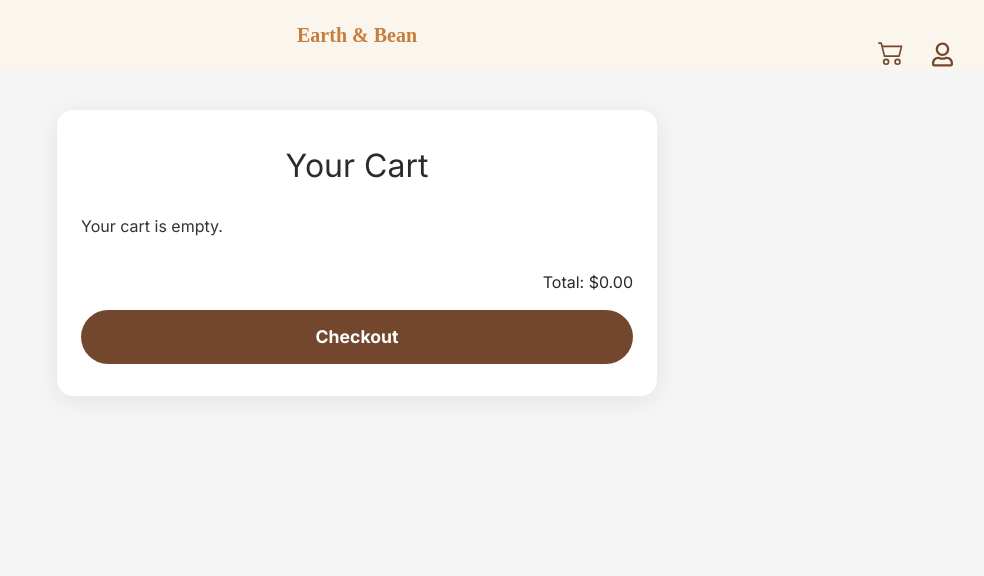
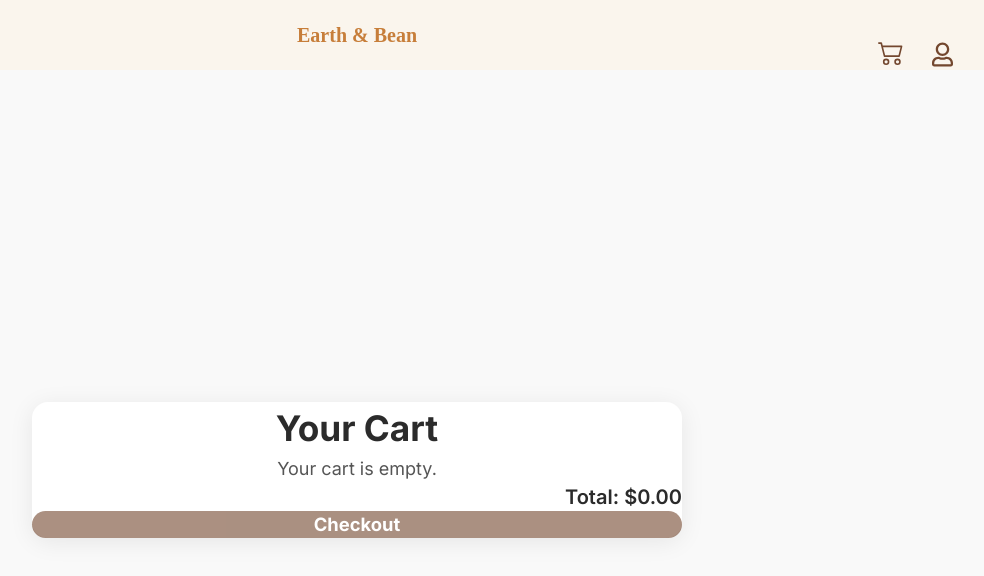
Before and after one commit to oyelestepe/earth_bean, a React (Vite) app in the folder earth_bean/: page /cart in a window 1280 px wide. Shown: the top 576 px of the page, without its empty margins (283-1267 px from the left). Built offline with nearby package versions, Linux system fonts and the light colour scheme; the HTML template or start-up script is replaced by a standard one; a web font is replaced by a local one.

Commit message:
refactor: enhance Cart and Footer components with improved styling and layout

```diff
--- a/earth_bean/src/components/Cart.jsx
+++ b/earth_bean/src/components/Cart.jsx
@@ -1,15 +1,16 @@
-import React, { useMemo, useState } from 'react';
-import './componentCss/Cart.css';
-import { useSelector, useDispatch } from 'react-redux';
-import { updateQuantity } from '../store/cartSlice';
-import Navbar from './Navbar';
+import React, { useMemo, useState } from "react";
+import { useSelector, useDispatch } from "react-redux";
+import { updateQuantity } from "../store/cartSlice";
+import Navbar from "./Navbar";
 
 function Cart() {
-  const allProducts = useSelector(state => state.cart.products);
-  const products = useMemo(() => allProducts.filter(p => p.quantity > 0), [allProducts]);
+  const allProducts = useSelector((state) => state.cart.products);
+  const products = useMemo(
+    () => allProducts.filter((p) => p.quantity > 0),
+    [allProducts]
+  );
   const dispatch = useDispatch();
 
-  // Modal state
   const [showModal, setShowModal] = useState(false);
   const [productToRemove, setProductToRemove] = useState(null);
 
@@ -40,74 +41,99 @@ function Cart() {
   return (
     <>
       <Navbar />
-      <div className="cart-container">
-        <h1>Your Cart</h1>
-        <div className="cart-products">
-          {products.length === 0 && <p>Your cart is empty.</p>}
-          {products.map(product => (
-            <div className="cart-product" key={product.id}>
-              <img src={product.image} alt={product.name} width={80} />
-              <div>
-                <h3>{product.name}</h3>
-                <p>${product.price.toFixed(2)}</p>
-                <div>
-                  <button onClick={() => handleDecrease(product)}>-</button>
-                  <span style={{ margin: '0 10px' }}>{product.quantity}</span>
-                  <button onClick={() => dispatch(updateQuantity({ id: product.id, delta: 1 }))}>+</button>
+
+      {/* Sayfa ortalama */}
+      <div className="min-h-screen flex items-center justify-center bg-[#f9f9f9]">
+        <div className="max-w-[650px] w-full mx-auto bg-white rounded-[16px] shadow-[0_4px_24px_rgba(0,0,0,0.08)] px-8 py-10">
+          <h1 className="text-center mb-8 text-[2.2rem] font-bold text-[#2B2B2B]">
+            Your Cart
+          </h1>
+
+          <div className="flex flex-col gap-8 mb-10">
+            {products.length === 0 && (
+              <p className="text-center text-[#555] text-lg">
+                Your cart is empty.
+              </p>
+            )}
+
+            {products.map((product) => (
+              <div
+                key={product.id}
+                className="flex items-center gap-8 border-b border-[#eee] pb-6"
+              >
+                <img
+                  src={product.image}
+                  alt={product.name}
+                  className="w-32 h-32 rounded-lg shadow-[0_2px_8px_rgba(0,0,0,0.06)] object-cover"
+                />
+
+                <div className="flex-1">
+                  <h3 className="mb-2 text-[1.25rem] font-semibold text-[#73472e]">
+                    {product.name}
+                  </h3>
+                  <p className="mb-3 text-[#555] text-lg">
+                    ${product.price.toFixed(2)}
+                  </p>
+
+                  <div className="flex items-center">
+                    <button
+                      onClick={() => handleDecrease(product)}
+                      className="bg-[#846c3a] text-white border-none rounded-full w-9 h-9 text-[1.2rem] cursor-pointer transition-colors hover:bg-[#73472e] flex items-center justify-center"
+                    >
+                      −
+                    </button>
+
+                    <span className="mx-4 text-[#2B2B2B] text-lg">
+                      {product.quantity}
+                    </span>
+
+                    <button
+                      onClick={() =>
+                        dispatch(updateQuantity({ id: product.id, delta: 1 }))
+                      }
+                      className="bg-[#846c3a] text-white border-none rounded-full w-9 h-9 text-[1.2rem] cursor-pointer transition-colors hover:bg-[#73472e] flex items-center justify-center"
+                    >
+                      +
+                    </button>
+                  </div>
                 </div>
               </div>
-            </div>
-          ))}
+            ))}
+          </div>
+
+          <h2 className="text-right mt-6 text-[#2B2B2B] text-xl font-semibold">
+            Total: ${total.toFixed(2)}
+          </h2>
+
+          <button
+            disabled={products.length === 0}
+            className="w-full py-[14px] mt-6 bg-[#73472e] text-white border-none rounded-full text-[1.15rem] font-bold cursor-pointer transition-colors hover:bg-[#846c3a] disabled:opacity-60"
+          >
+            Checkout
+          </button>
         </div>
-        <h2>Total: ${total.toFixed(2)}</h2>
-        <button className="checkout-btn" disabled={products.length === 0}>Checkout</button>
       </div>
 
       {/* Modal */}
       {showModal && (
-        <div style={{
-          position: 'fixed',
-          top: 0, left: 0, right: 0, bottom: 0,
-          background: 'rgba(0,0,0,0.3)',
-          display: 'flex',
-          alignItems: 'center',
-          justifyContent: 'center',
-          zIndex: 2000
-        }}>
-          <div style={{
-            background: '#fff',
-            padding: '32px 24px',
-            borderRadius: 12,
-            boxShadow: '0 4px 24px rgba(0,0,0,0.12)',
-            minWidth: 300,
-            textAlign: 'center'
-          }}>
-            <p>Remove <b>{productToRemove?.name}</b> from cart?</p>
-            <div style={{ marginTop: 24, display: 'flex', justifyContent: 'center', gap: 16 }}>
+        <div className="fixed inset-0 bg-[rgba(0,0,0,0.3)] flex items-center justify-center z-[2000]">
+          <div className="bg-white px-6 py-8 rounded-[12px] shadow-[0_4px_24px_rgba(0,0,0,0.12)] min-w-[300px] text-center">
+            <p className="text-[#2B2B2B]">
+              Remove <b>{productToRemove?.name}</b> from cart?
+            </p>
+            <div className="mt-6 flex justify-center gap-4">
               <button
                 onClick={confirmRemove}
-                style={{
-                  background: '#73472e',
-                  color: '#fff',
-                  border: 'none',
-                  borderRadius: 8,
-                  padding: '8px 20px',
-                  fontWeight: 600,
-                  cursor: 'pointer'
-                }}
-              >Yes</button>
+                className="bg-[#73472e] text-white border-none rounded-md px-5 py-2 font-semibold cursor-pointer transition-colors hover:bg-[#846c3a]"
+              >
+                Yes
+              </button>
               <button
                 onClick={cancelRemove}
-                style={{
-                  background: '#eee',
-                  color: '#333',
-                  border: 'none',
-                  borderRadius: 8,
-                  padding: '8px 20px',
-                  fontWeight: 600,
-                  cursor: 'pointer'
-                }}
-              >No</button>
+                className="bg-[#eee] text-[#333] border-none rounded-md px-5 py-2 font-semibold cursor-pointer hover:bg-[#ddd]"
+              >
+                No
+              </button>
             </div>
           </div>
         </div>
--- a/earth_bean/src/components/Footer.jsx
+++ b/earth_bean/src/components/Footer.jsx
@@ -1,27 +1,39 @@
-import React from 'react'
-import './componentCss/Footer.css';
+import React from 'react';
 import { IoLogoGithub } from "react-icons/io5";
 import { FaInstagram } from "react-icons/fa";
 
 function Footer() {
   return (
-    <footer>
-      <ul className='footer-ul'>
-        <li className='footer-li'>
-        <a href="https://github.com/oyelestepe" target='_blank' className='footer-link'>
-          <IoLogoGithub className='footer-icon'/>
-        </a>
+    <footer className="bg-[rgba(250,245,237,0.3)] backdrop-blur-md p-3 bottom-0 w-full shadow-[0_-2px_5px_rgba(0,0,0,0.1)] z-[1]">
+      <ul className="flex justify-center list-none p-0">
+        <li className="mx-2.5">
+          <a
+            href="https://github.com/oyelestepe"
+            target="_blank"
+            rel="noopener noreferrer"
+            className="no-underline text-[#73472e] text-[20px] hover:text-[#a0522d]"
+          >
+            <IoLogoGithub className="text-[24px] text-[#73472e] hover:text-[#a0522d] transition-colors duration-200" />
+          </a>
         </li>
 
-        <li className='footer-li'>
-        <a href="" target='_blank' className='footer-link'>
-          <FaInstagram className='footer-icon'/>
-        </a>
+        <li className="mx-2.5">
+          <a
+            href=""
+            target="_blank"
+            rel="noopener noreferrer"
+            className="no-underline text-[#73472e] text-[20px] hover:text-[#a0522d]"
+          >
+            <FaInstagram className="text-[24px] text-[#73472e] hover:text-[#a0522d] transition-colors duration-200" />
+          </a>
         </li>
       </ul>
-      <p className='footer-text'>All rights reserved</p>
+
+      <p className="text-center mt-1.5 text-[14px] text-[#555]">
+        All rights reserved
+      </p>
     </footer>
-  )
+  );
 }
 
-export default Footer
+export default Footer;
--- a/earth_bean/src/components/componentCss/Cart.css
+++ /dev/null
@@ -1,86 +0,0 @@
-.cart-container {
-  max-width: 600px;
-  margin: 40px auto;
-  background: #fff;
-  border-radius: 16px;
-  box-shadow: 0 4px 24px rgba(0,0,0,0.08);
-  padding: 32px 24px;
-}
-
-.cart-container h1 {
-  text-align: center;
-  margin-bottom: 24px;
-  font-size: 2rem;
-  color: #2B2B2B;
-}
-
-.cart-products {
-  display: flex;
-  flex-direction: column;
-  gap: 24px;
-  margin-bottom: 32px;
-}
-
-.cart-product {
-  display: flex;
-  align-items: center;
-  gap: 24px;
-  border-bottom: 1px solid #eee;
-  padding-bottom: 16px;
-}
-
-.cart-product img {
-  border-radius: 8px;
-  box-shadow: 0 2px 8px rgba(0,0,0,0.06);
-}
-
-.cart-product h3 {
-  margin: 0 0 8px 0;
-  font-size: 1.1rem;
-  color: #73472e;
-}
-
-.cart-product p {
-  margin: 0 0 8px 0;
-  color: #555;
-}
-
-.cart-product button {
-  background: #846c3a;
-  color: #fff;
-  border: none;
-  border-radius: 50%;
-  width: 32px;
-  height: 32px;
-  font-size: 1.2rem;
-  cursor: pointer;
-  transition: background 0.2s;
-}
-
-.cart-product button:hover {
-  background: #73472e;
-}
-
-.checkout-btn {
-  width: 100%;
-  padding: 14px 0;
-  background: #73472e;
-  color: #fff;
-  border: none;
-  border-radius: 100px;
-  font-size: 1.1rem;
-  font-weight: 700;
-  cursor: pointer;
-  margin-top: 16px;
-  transition: background 0.2s;
-}
-
-.checkout-btn:hover {
-  background: #846c3a;
-}
-
-.cart-container h2 {
-  text-align: right;
-  margin-top: 24px;
-  color: #2B2B2B;
-}
--- a/earth_bean/src/components/componentCss/Footer.css
+++ /dev/null
@@ -1,43 +0,0 @@
-footer{
-  background-color: rgba(250, 245, 237, 0.3);
-  backdrop-filter: blur(6px);
-  padding: 10px;
-  position: sticky;
-  bottom: 0;
-  width: 100%;
-  box-shadow: 0 -2px 5px rgba(0,0,0,0.1);
-  z-index: 1;
-}
-
-.footer-ul{
-  display: flex;
-  justify-content: center;
-  list-style: none;
-  padding: 0;
-}
-
-.footer-li{
-  margin: 0 10px;
-
-}
-.footer-link{
-  text-decoration: none;
-  color: #73472e;
-  font-size: 20px;
-}
-
-.footer-link:hover{
-  color: #a0522d;
-}
-
-.footer-icon{
-  font-size: 24px;
-  color: #73472e;
-}
-
-.footer-text{
-  text-align: center;
-  margin-top: 5px;
-  font-size: 14px;
-  color: #555;
-}
```
